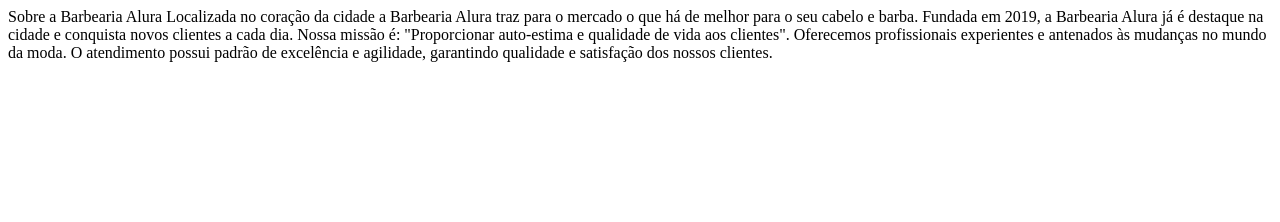
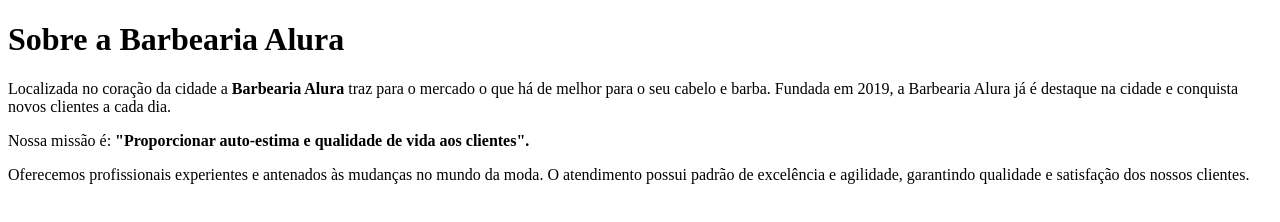
Before and after one commit to RicardoCoutinho6427/barbearia-alura, a plain HTML site: page index.html in a window 1280 px wide. Drawn offline with Linux system fonts and the light colour scheme.

Commit message:
atualizando meu site

```diff
--- a/index.html
+++ b/index.html
@@ -6,12 +6,11 @@
 	<title></title>
 </head>
 <body>
-Sobre a Barbearia Alura
+<h1>Sobre a Barbearia Alura</h1>
+<p>Localizada no coração da cidade a <strong> Barbearia Alura </strong> traz para o mercado o que há de melhor para o seu cabelo e barba. Fundada em 2019, a Barbearia Alura já é destaque na cidade e conquista novos clientes a cada dia.</p>
 
-Localizada no coração da cidade a Barbearia Alura traz para o mercado o que há de melhor para o seu cabelo e barba. Fundada em 2019, a Barbearia Alura já é destaque na cidade e conquista novos clientes a cada dia.
+<p>Nossa missão é:<strong> "Proporcionar auto-estima e qualidade de vida aos clientes".</strong></em><p/>
 
-Nossa missão é: "Proporcionar auto-estima e qualidade de vida aos clientes".
-
-Oferecemos profissionais experientes e antenados às mudanças no mundo da moda. O atendimento possui padrão de excelência e agilidade, garantindo qualidade e satisfação dos nossos clientes.
+<p>Oferecemos profissionais experientes e antenados às mudanças no mundo da moda. O atendimento possui padrão de excelência e agilidade, garantindo qualidade e satisfação dos nossos clientes.<p>
 </body>
 </html>
```
